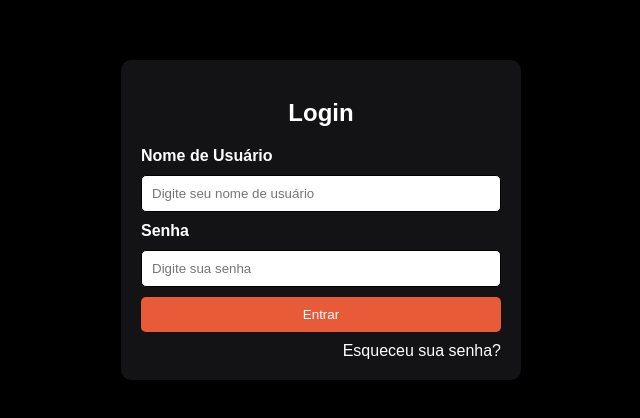
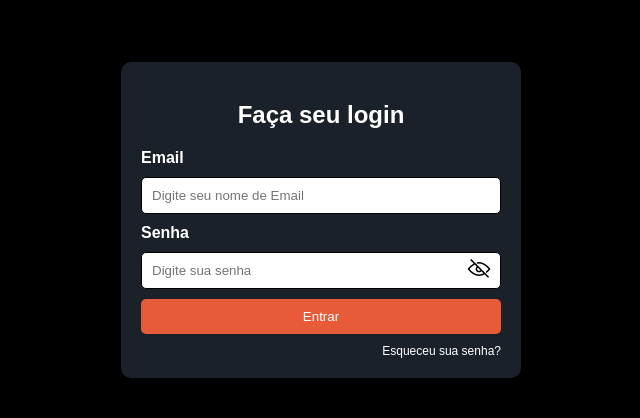
Before and after one commit to SirLuisFelipe/ProjetoFrontend, a plain HTML site: page Login/index.html in a window 1280 px wide. Shown: the part 180-598 px from the top of the page, without its empty margins (319-959 px from the left). Drawn offline with Linux system fonts and the light colour scheme.

Commit message:
Incluindo icones de visualizar/ocultar senha

```diff
--- a/Login/index.html
+++ b/Login/index.html
@@ -10,13 +10,19 @@
 <body>
 
     <div class="login-container">
-    <h2>Login</h2>
+        <h2>Faça seu login</h2>
         <form action="/login" method="POST">
-        <label for="username">Nome de Usuário</label>
-        <input type="text" id="username" name="username" placeholder="Digite seu nome de usuário" required>
+            <label for="username">Email</label>
+            <input type="text" id="username" name="username" placeholder="Digite seu nome de Email" required>
 
             <label for="password">Senha</label>
+
+            <div class="password-container">
                 <input type="password" id="password" name="password" placeholder="Digite sua senha" required>
+                <span class="toggle-password" onclick="togglePasswordVisibility()">
+                    <img id="icon-eye" src="img/OcultarSenha.png" alt="Exibir senha">
+                </span>
+            </div>
 
             <button type="submit">Entrar</button>
             <div class="forgot-password">
@@ -25,5 +31,22 @@
         </form>
     </div>
 
+    <script>
+        function togglePasswordVisibility() {
+            var passwordField = document.getElementById("password");
+            var icon = document.getElementById("icon-eye");
+
+            if (passwordField.type === "password") {
+                passwordField.type = "text";
+                icon.src = 'img/VerSenha.png'; // Visualizar senha
+            } else {
+                passwordField.type = "password";
+                icon.src = 'img/OcultarSenha.png'; // Ocultar senha
+            }
+        }
+    </script>
+
+
+    </script>
 </body>
 </html>
--- a/Login/styles.css
+++ b/Login/styles.css
@@ -8,11 +8,11 @@ body {
     align-items: center;
     height: 100vh;
     margin: 0;
-    background-color: black;
+    background-color: #000000;
 }
 
 .login-container {
-    background-color: #131215;
+    background-color: #1A2129;
     padding: 20px;
     border-radius: 10px;
     box-shadow: 0 0 10px rgba(0, 0, 0, 0.1);
@@ -20,6 +20,30 @@ body {
     width: 100%;
     box-sizing: border-box;
 }
+.password-container {
+    position: relative;
+    display: flex;
+    align-items: center;
+}
+
+.password-container input {
+    flex: 1;
+    padding-right: 40px; /* Espaço para o ícone */
+}
+
+.toggle-password {
+    position: absolute;
+    right: 10px;
+    cursor: pointer;
+    user-select: none;
+}
+
+.toggle-password img {
+    width: 24px; /* Ajuste conforme o tamanho desejado do ícone */
+    height: 24px;
+}
+
+
 
 .login-container h2 {
     text-align: center;
@@ -61,6 +85,7 @@ body {
     margin-top: 10px;
     width: 100%;
     box-sizing: border-box;
+    font-size: 12px;
 }
 
 .login-container .forgot-password a {
```
Also changed, not shown: Login/img/OcultarSenha.png (added), Login/img/VerSenha.png (added). Lines whose indentation alone changed are shown as unchanged.
